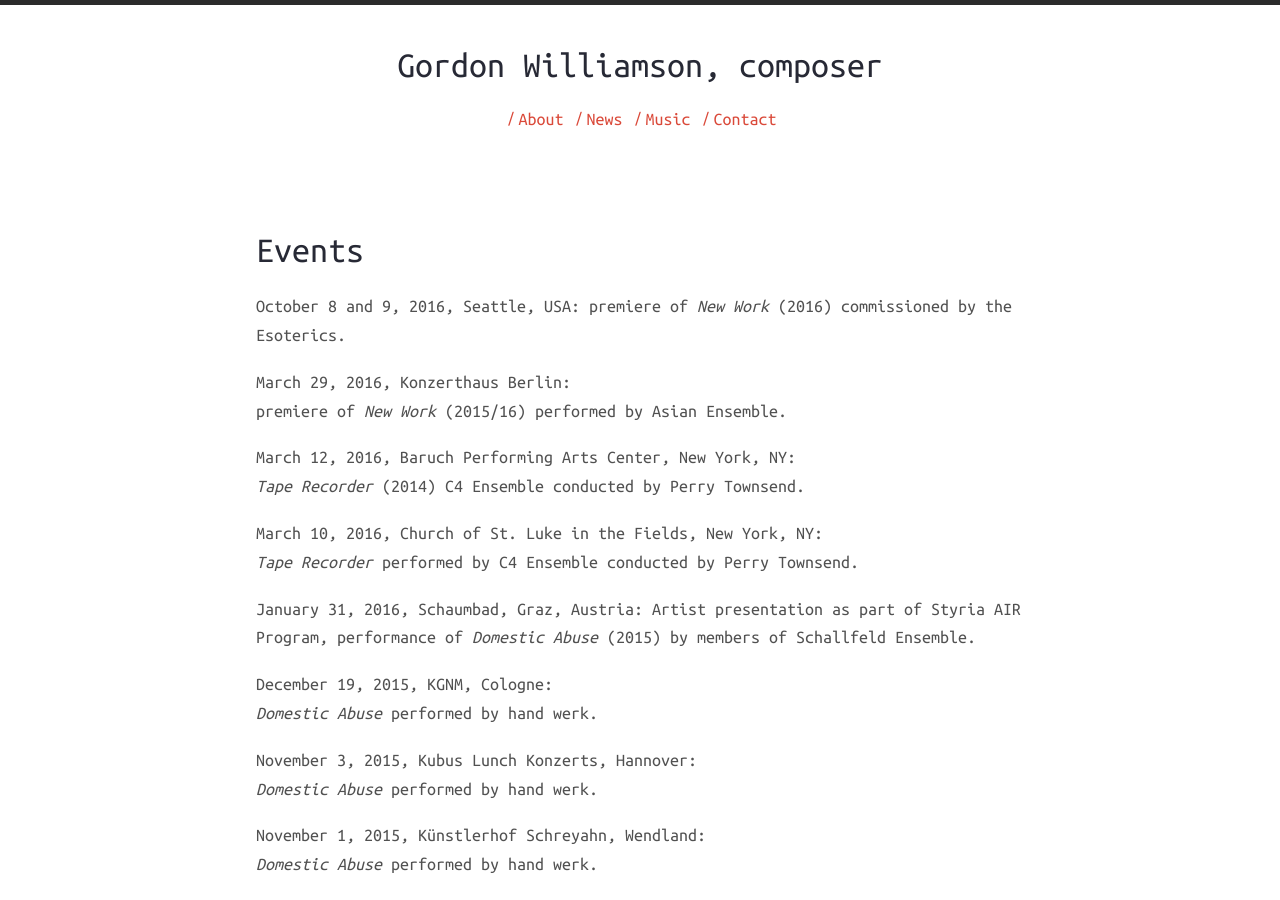
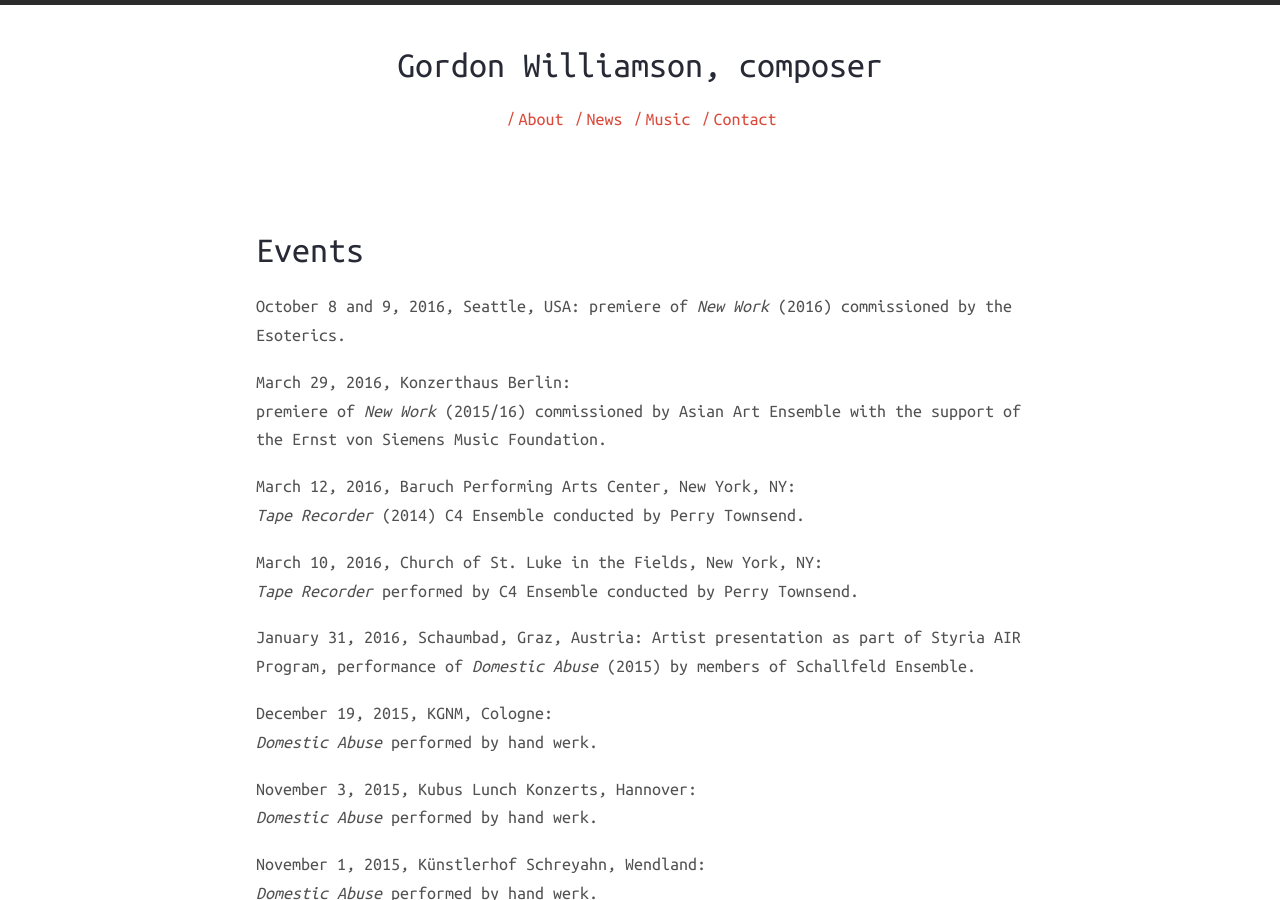
Before and after one commit to gordonwilliamson/gordonwilliamson.github.io, a Jekyll site: the page built from events.md, in a window 1280 px wide and 900 px high. Built offline with Jekyll 4.4.1, drawn with Linux system fonts in a browser that asks for light colours; nearby versions of some CDN libraries.

Commit message:
Updated events.md

```diff
--- a/events.md
+++ b/events.md
@@ -12,7 +12,7 @@
 premiere of *New Work* (2016) commissioned by the Esoterics.
 
 March 29, 2016, Konzerthaus Berlin:
-premiere of *New Work* (2015/16) performed by Asian Ensemble.
+premiere of *New Work* (2015/16) commissioned by Asian Art Ensemble with the support of the Ernst von Siemens Music Foundation.
 
 March 12, 2016, Baruch Performing Arts Center, New York, NY:
 *Tape Recorder* (2014) C4 Ensemble conducted by Perry Townsend.
```
